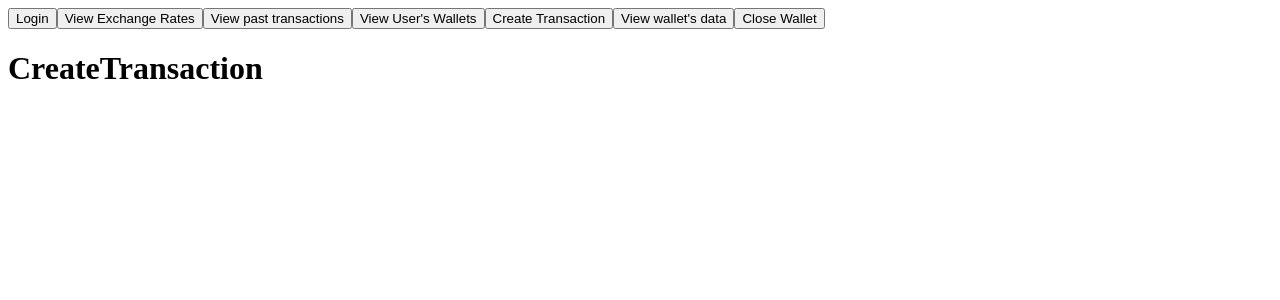
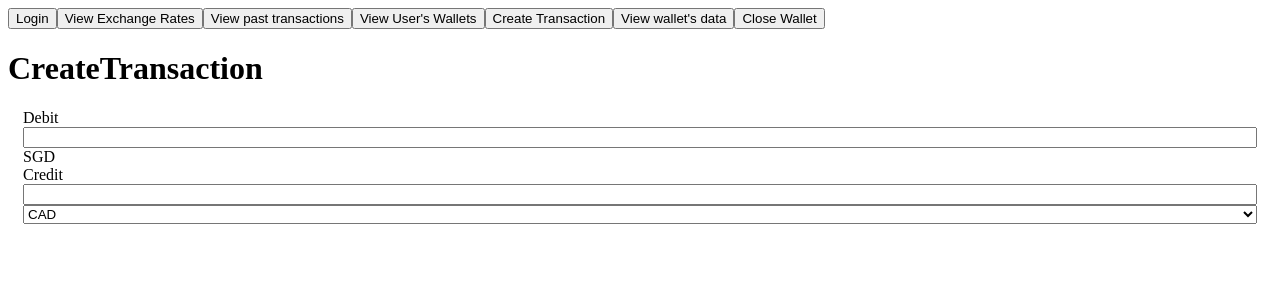
Before and after one commit to misterazi/TT6_Group-22, a React (Create React App) app in the folder client/: page /createTransaction in a window 1280 px wide. Shown: the top 300 px of the page. Built offline with nearby package versions, Linux system fonts and the light colour scheme.

Commit message:
Input update

```diff
--- a/client/src/App.css
+++ b/client/src/App.css
@@ -25,3 +25,9 @@
 .dropDownArea {
   height: 48px;
 }
+
+.transactionInput {
+  display: flex;
+  flex-direction: column;
+  margin:15px;
+}
--- a/client/src/CreateTransaction.js
+++ b/client/src/CreateTransaction.js
@@ -1,9 +1,63 @@
-import React from "react";
+import React, { useState } from "react";
 
+const currData = [
+  {
+    CAD: 0.9255,
+    CNH: 4.7868,
+    EUR: 0.7086,
+    HKD: 5.583,
+    JPY: 97.5303,
+    NZD: 1.1612,
+    NOK: 7.2912,
+    GBP: 4.5974,
+    SEK: 7.5168,
+    THB: 25.7275,
+    USD: 0.7113,
+  },
+];
 const CreateTransaction = () => {
+  const [value, setValue] = useState("CAD");
+  const [debitAmount, setDebitAmount] = useState();
+  const [creditAmount, setCreditAmount] = useState();
+
+  const handleChange = (event) => {
+    setValue(event.target.value);
+  };
+
+  const handleAmountChange = (event) => {
+    setDebitAmount(event.target.value);
+    setCreditAmount(event.target.value);
+  };
   return (
     <div>
       <h1>CreateTransaction</h1>
+      <div className="transactionInput">
+        <label>Debit </label>
+        <input
+          id="debitAmount"
+          name="debitAmount"
+          onChange={handleAmountChange}
+        ></input>
+        <label> SGD</label>
+        <label>Credit </label>
+        <input
+          id="creditAmount"
+          name="creditAmount"
+          value={creditAmount}
+        ></input>
+        <select value={value} onChange={handleChange}>
+          <option value="CAD">CAD</option>
+          <option value="CNH">CNH</option>
+          <option value="EUR">EUR</option>
+          <option value="HKD">HKD</option>
+          <option value="JPY">JPY</option>
+          <option value="NZD">NZD</option>
+          <option value="NOK">NOK</option>
+          <option value="SEK">SEK</option>
+          <option value="THB">THB</option>
+          <option value="USD">USD</option>
+        </select>
+      </div>
     </div>
   );
 };
```
